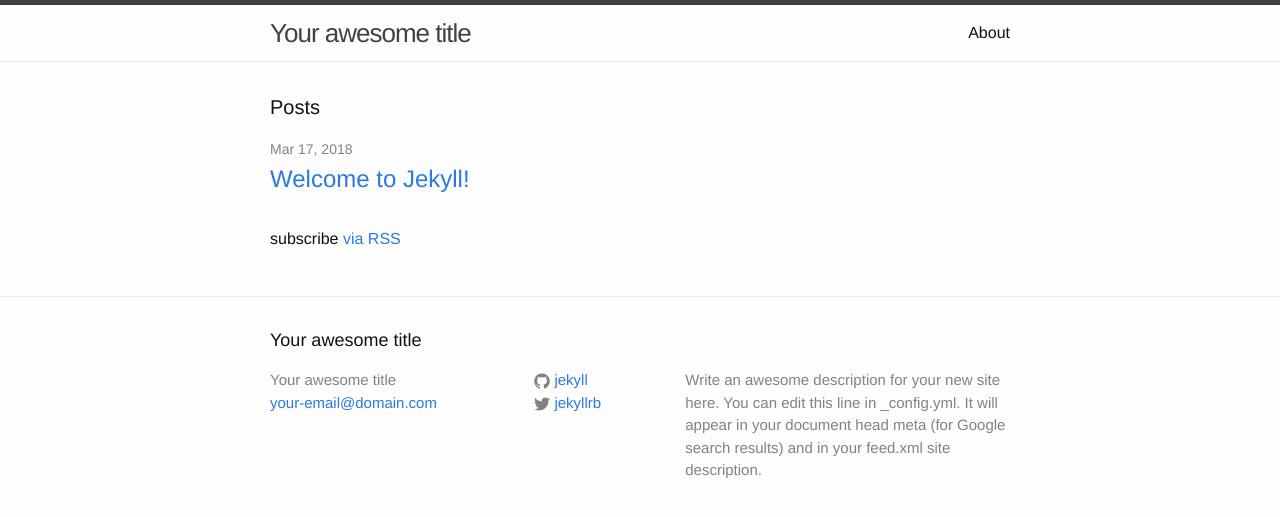
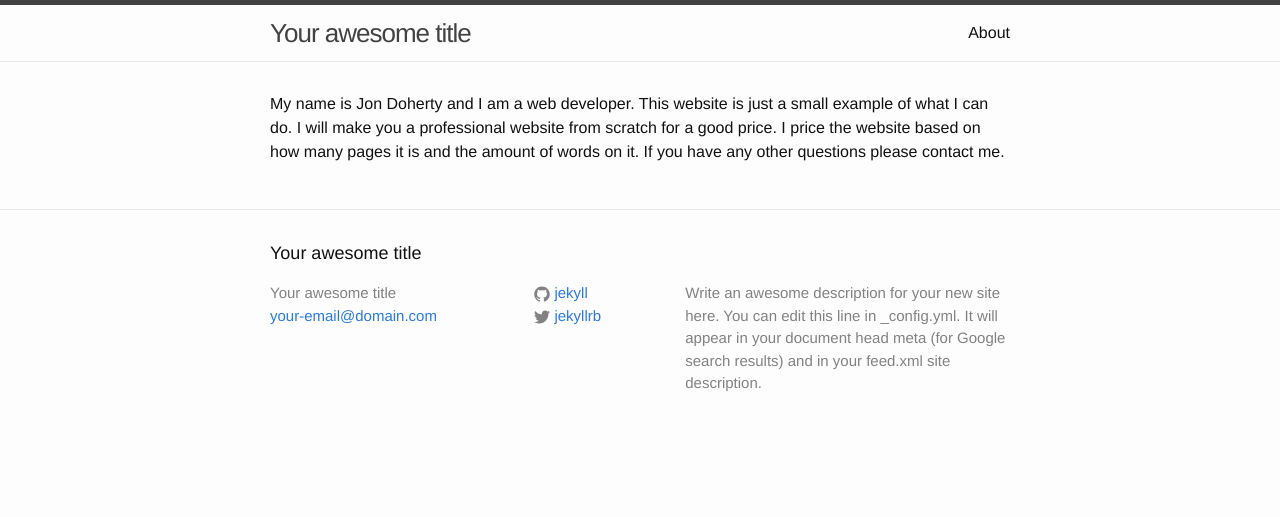
Before and after one commit to JonDoherty/JonDoherty.github.io, a Jekyll site: the page built from index.html, in a window 1280 px wide. Shown: the top 517 px of the page. Built offline with Jekyll 4.4.1, drawn with Linux system fonts in a browser that asks for light colours.

Commit message:
Update index.html

```diff
--- a/index.html
+++ b/index.html
@@ -2,22 +2,4 @@
 layout: default
 ---
 
-<div class="home">
-
-  <h1 class="page-heading">Posts</h1>
-
-  <ul class="post-list">
-    {% for post in site.posts %}
-      <li>
-        <span class="post-meta">{{ post.date | date: "%b %-d, %Y" }}</span>
-
-        <h2>
-          <a class="post-link" href="{{ post.url | prepend: site.baseurl }}">{{ post.title }}</a>
-        </h2>
-      </li>
-    {% endfor %}
-  </ul>
-
-  <p class="rss-subscribe">subscribe <a href="{{ "/feed.xml" | prepend: site.baseurl }}">via RSS</a></p>
-
-</div>
+<p class="main">My name is Jon Doherty and I am a web developer. This website is just a small example of what I can do. I will make you a professional website from scratch for a good price. I price the website based on how many pages it is and the amount of words on it. If you have any other questions please contact me.</p>
```
